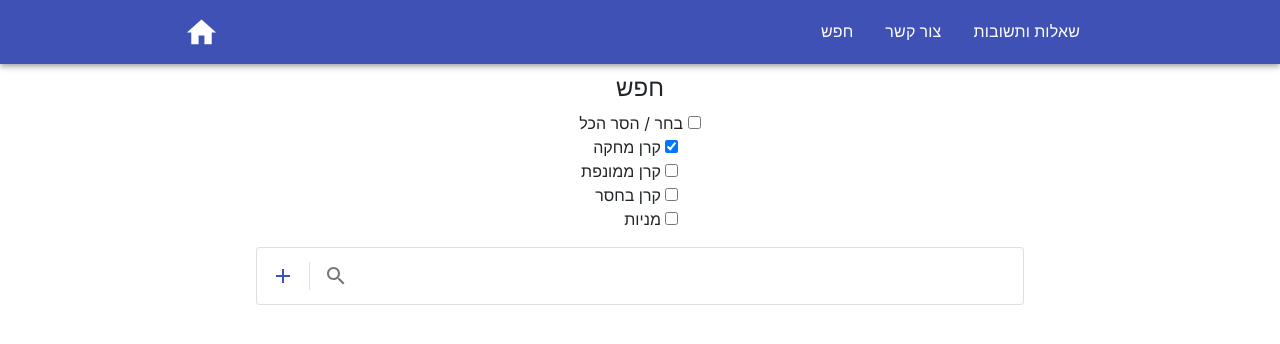
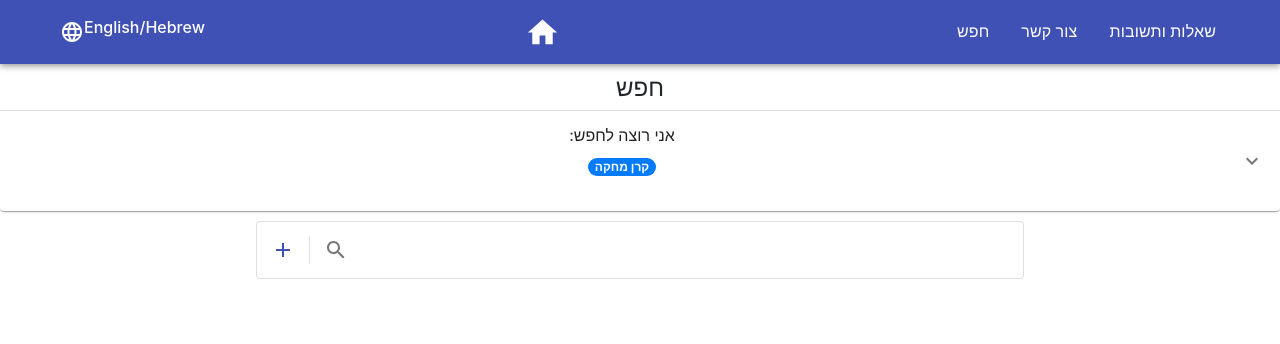
Before and after one commit to nitsan57/stock, a React (Create React App) app: page / in a window 1280 px wide. Shown: the top 344 px of the page. Built offline with nearby package versions, Linux system fonts and the light colour scheme; what react-plotly.js would draw is missing.

Commit message:
[Search] add expandable for filters

```diff
--- a/src/App.js
+++ b/src/App.js
@@ -12,6 +12,15 @@ class App extends React.Component {
 			lang: Lang.HEBREW, // cahnge to english if button pressed
 			stock_market: StockMarket.TASE_STOCK_FUNCTIONS, // cahnge to other stock if button pressed
 		};
+		this.change_lang = this.change_lang.bind(this);
+	}
+
+	change_lang() {
+		// if (this.state.lang.NAME === 'ENGLISH') {
+		// 	this.setState({ lang: Lang.HEBREW });
+		// } else {
+		// 	this.setState({ lang: Lang.ENGLISH });
+		// }
 	}
 
 	componentDidMount() {}
@@ -19,7 +28,7 @@ class App extends React.Component {
 	render() {
 		return (
 			<Router>
-				<Navbar text_lang={this.state.lang} />
+				<Navbar change_lang={this.change_lang} text_lang={this.state.lang} />
 				<Switch>
 					<Route exact path="/">
 						<Search text_lang={this.state.lang} stock_market={this.state.stock_market} />
--- a/src/Info/Info.js
+++ b/src/Info/Info.js
@@ -33,7 +33,17 @@ class Info extends React.Component {
 		this.setState({ [array_name]: array });
 	}
 
+	componentDidUpdate(prevProps) {
+		// if (this.props.text_lang.NAME !== prevProps.text_lang.NAME) {
+		// 	this.setState({ text_lang: this.props.text_lang });
+		// }
+	}
+
 	shouldComponentUpdate(nextProps, nextState) {
+		// if (nextProps.text_lang.NAME !== this.state.text_lang.NAME) {
+		// 	return true;
+		// }
+
 		if (
 			nextState.is_data_loaded != !this.state.is_data_loaded ||
 			nextProps.graph_yield_values !== this.props.graph_yield_values
--- a/src/fund_display/Fund_Display.js
+++ b/src/fund_display/Fund_Display.js
@@ -178,6 +178,9 @@ class FundDisplay extends React.Component {
 	componentDidMount() {}
 
 	componentDidUpdate(prevProps) {
+		// if (this.props.text_lang.NAME !== prevProps.text_lang.NAME) {
+		// 	this.setState({ text_lang: this.props.text_lang });
+		// }
 		this.update_from_graph(prevProps);
 		if (this.props.info !== prevProps.info) {
 			this.updateInfo();
--- a/src/graph/Graph.js
+++ b/src/graph/Graph.js
@@ -166,6 +166,10 @@ class Graph extends React.Component {
 	}
 
 	shouldComponentUpdate(nextProps, nextState) {
+		if (nextState.text_lang !== this.state.text_lang) {
+			return true;
+		}
+
 		if (nextState.slider_values !== this.state.slider_values) {
 			return true;
 		}
--- a/src/history/History.js
+++ b/src/history/History.js
@@ -5,11 +5,12 @@ import Badge from 'react-bootstrap/Badge';
 const useStyles = makeStyles((theme) => ({
 	root: {
 		width: '100%',
-		maxWidth: 360,
+		// maxWidth: 360,
 		backgroundColor: theme.palette.background.paper,
 		position: 'relative',
 		overflow: 'auto',
 		maxHeight: 300,
+		margin: 'auto',
 	},
 	listSection: {
 		backgroundColor: 'inherit',
@@ -21,9 +22,9 @@ const useStyles = makeStyles((theme) => ({
 
 	horizontal: {
 		display: 'flex',
-		alignItems: 'center',
+		justifyContent: 'center',
 		padding: 3,
-		marginLeft: '50%',
+		margin: 'auto',
 	},
 
 	componnent: {
@@ -43,8 +44,6 @@ export default function History(props) {
 					</Badge>
 				</p>
 			))}
-
-			<div></div>
 		</div>
 	);
 }
--- a/src/navbar/Navbar.js
+++ b/src/navbar/Navbar.js
@@ -3,6 +3,8 @@ import { AppBar, Toolbar, IconButton, List, ListItem, ListItemText, Container, H
 import { Home } from '@material-ui/icons';
 import { makeStyles } from '@material-ui/core/styles';
 import SideDrawer from '../side_drawer/SideDrawer';
+import Button from 'react-bootstrap/Button';
+import LanguageIcon from '@material-ui/icons/Language';
 
 const useStyles = makeStyles({
 	navDisplayFlex: {
@@ -33,10 +35,15 @@ const Header = (props) => {
 	return (
 		<AppBar position="static">
 			<Toolbar>
-				<Container maxWidth="md" className={classes.navbarDisplayFlex}>
+				<Container maxWidth="lg" className={classes.navbarDisplayFlex}>
+					<IconButton color="inherit" onClick={() => props.change_lang()}>
+						<LanguageIcon />
+						<h6>English/Hebrew</h6>
+					</IconButton>
 					<IconButton edge="start" color="inherit" aria-label="home">
 						<Home fontSize="large" />
 					</IconButton>
+
 					<Hidden smDown>
 						<List component="nav" aria-labelledby="main navigation" className={classes.navDisplayFlex}>
 							{navLinks.map(({ title, path }) => (
--- a/src/search_bar/Search.js
+++ b/src/search_bar/Search.js
@@ -8,6 +8,11 @@ import CustomInput from '../custom_input/CustomInput';
 import Suggestions from '../custom_input/Sugesstions';
 import History from '../history/History';
 import * as Consts from '../utils/Consts';
+
+import Accordion from '@material-ui/core/Accordion';
+import AccordionSummary from '@material-ui/core/AccordionSummary';
+import AccordionDetails from '@material-ui/core/AccordionDetails';
+import ExpandMoreIcon from '@material-ui/icons/ExpandMore';
 
 const NUM_LOADING_CHILDREN = 2;
 
@@ -39,6 +44,7 @@ class Search extends React.Component {
 				{ key: 3, value: this.props.text_lang.SEARCH.SHORT, isChecked: false },
 				{ key: 4, value: this.props.text_lang.SEARCH.STOCKS, isChecked: false },
 			],
+			expandable_json: { [this.props.text_lang.SEARCH.IMITATING]: 0 },
 			search_all: false,
 			search_history: {},
 		};
@@ -51,6 +57,11 @@ class Search extends React.Component {
 		this.setStateAsync = this.setStateAsync.bind(this);
 		this.finish_loading = this.finish_loading.bind(this);
 		this.RemoveRowFromGraphHandler = this.RemoveRowFromGraphHandler.bind(this);
+	}
+	componentDidUpdate(prevProps) {
+		if (this.props.text_lang.NAME !== prevProps.text_lang.NAME) {
+			this.setState({ text_lang: this.props.text_lang });
+		}
 	}
 
 	get_today() {
@@ -89,7 +100,7 @@ class Search extends React.Component {
 				new_info_list.push(item);
 			}
 
-			for (var it = this.state.fund_set.values(), val = null; (val = it.next().value); ) {
+			for (it = this.state.fund_set.values(), val = null; (val = it.next().value); ) {
 				item = JSON.parse(val);
 				new_fund_list.push(item);
 			}
@@ -187,9 +198,9 @@ class Search extends React.Component {
 	suggestion_index_search(content, to_add_plot) {
 		this.setState({ search_keyword: content });
 		if (to_add_plot) {
-			this.input_helper(content, this.addSearch);
+			this.input_helper(content, true, this.addSearch);
 		} else {
-			this.input_helper(content, this.clearSearch);
+			this.input_helper(content, true, this.clearSearch);
 		}
 	}
 
@@ -211,11 +222,14 @@ class Search extends React.Component {
 		);
 	}
 
-	input_helper(content, callback) {
+	input_helper(content, is_focused, callback) {
 		let res = this.search(content);
 		res.then((value) => {
 			if (value !== -1) {
+				if (is_focused) {
 					this.setState({ suggeestion_list: value[1] });
+				}
+
 				this.setState({ temp_data: value }, callback);
 			} else {
 				this.setState({ temp_data: [[], []] }, null);
@@ -229,7 +243,7 @@ class Search extends React.Component {
 		let indices = this.state.stock_market.filter_indices(content);
 		this.setState({ incdices_list: indices });
 		this.setState({ search_keyword: content });
-		this.input_helper(content, null);
+		this.input_helper(content, true, null);
 	};
 
 	graphHandler = (yield_values) => {
@@ -261,20 +275,39 @@ class Search extends React.Component {
 	}
 
 	checkBoxHandleAllChecked = (event) => {
+		let expandable_json = {};
+
 		let options = this.state.search_checkbox;
 		options.forEach((option) => (option.isChecked = event.target.checked));
+		options.forEach((option, i) => {
+			if (option.isChecked) {
+				expandable_json[option.value] = i;
+			}
+		});
+
+		this.setState({ expandable_json });
 		this.setState({ search_checkbox: options });
 		this.setState({ search_all: !this.state.search_all });
 	};
 
 	handleCheckChieldElement = (event) => {
 		let options = this.state.search_checkbox;
-		options.forEach((option) => {
-			if (option.value === event.target.value) option.isChecked = event.target.checked;
+		let expandable_json = {};
+		options.forEach((option, i) => {
+			if (option.value === event.target.value) {
+				option.isChecked = event.target.checked;
+			}
 		});
 
+		options.forEach((option, i) => {
+			if (option.isChecked) {
+				expandable_json[option.value] = i;
+			}
+		});
+
+		this.setState({ expandable_json });
 		this.setState({ search_checkbox: options });
-		this.input_helper(this.state.search_keyword);
+		this.input_helper(this.state.search_keyword, false, null);
 	};
 
 	remove_state_incdices(array_name, array_to_delete_from, indices) {
@@ -339,15 +372,18 @@ class Search extends React.Component {
 					}}
 				>
 					<h4>{this.state.search_message}</h4>
-					{this.state.text_lang.SEARCH.CHOSE_REMOVE_ALL}{' '}
-					<input
-						style={{ display: 'inline-block', textAlign: this.state.text_lang.LANG_DIRECTION }}
-						type="checkbox"
-						checked={this.state.search_all}
-						onClick={this.checkBoxHandleAllChecked}
-						value="checkedall"
-						onChange={(e) => {}}
-					/>
+					<Accordion>
+						<AccordionSummary
+							expandIcon={<ExpandMoreIcon />}
+							aria-controls="panel1a-content"
+							id="panel1a-header"
+						>
+							<div style={{ margin: 'auto' }}>
+								{this.state.text_lang.SEARCH.CHECKBOX_PREFIX}
+								<History search_history={this.state.expandable_json} />
+							</div>
+						</AccordionSummary>
+						<AccordionDetails>
 							<ul
 								style={{
 									textAlign: this.state.text_lang.LANG_DIRECTION,
@@ -356,6 +392,18 @@ class Search extends React.Component {
 									justifyContent: 'space-between',
 								}}
 							>
+								{this.state.text_lang.SEARCH.CHOSE_REMOVE_ALL}
+								<input
+									style={{
+										display: 'flow',
+										textAlign: this.state.text_lang.LANG_DIRECTION,
+									}}
+									type="checkbox"
+									checked={this.state.search_all}
+									onClick={this.checkBoxHandleAllChecked}
+									value="checkedall"
+									onChange={(e) => {}}
+								/>
 								{this.state.search_checkbox.map((option) => {
 									return (
 										<CheckBox
@@ -366,6 +414,8 @@ class Search extends React.Component {
 									);
 								})}
 							</ul>
+						</AccordionDetails>
+					</Accordion>
 				</div>
 				<div
 					style={{
--- a/src/utils/Lang.js
+++ b/src/utils/Lang.js
@@ -1,6 +1,8 @@
 export const ENGLISH = {
+	NAME: 'ENGLISH',
 	LANG_DIRECTION: 'left',
 	SEARCH: {
+		CHECKBOX_PREFIX: 'I want to look for:',
 		DEFAULT_SEARCH_KEYWORD: '',
 		DEFAULT_SEARCH_MSG: 'Search',
 		RESULT_SEARCH_MSG: 'Results',
@@ -38,12 +40,19 @@ export const ENGLISH = {
 	SUGGESTIONS: {
 		ALL: 'הראה הכל',
 	},
+	NAV: {
+		SEARCH: 'search',
+		CONTACT: 'contact',
+		FAQ: 'faq',
+	},
 };
 
 export const HEBREW = {
+	NAME: 'HEBREW',
 	LANG_DIRECTION: 'right',
 
 	SEARCH: {
+		CHECKBOX_PREFIX: ':אני רוצה לחפש',
 		DEFAULT_SEARCH_KEYWORD: '',
 		DEFAULT_SEARCH_MSG: 'חפש',
 		RESULT_SEARCH_MSG: 'תוצאות',
```
Lines whose indentation alone changed are shown as unchanged.
